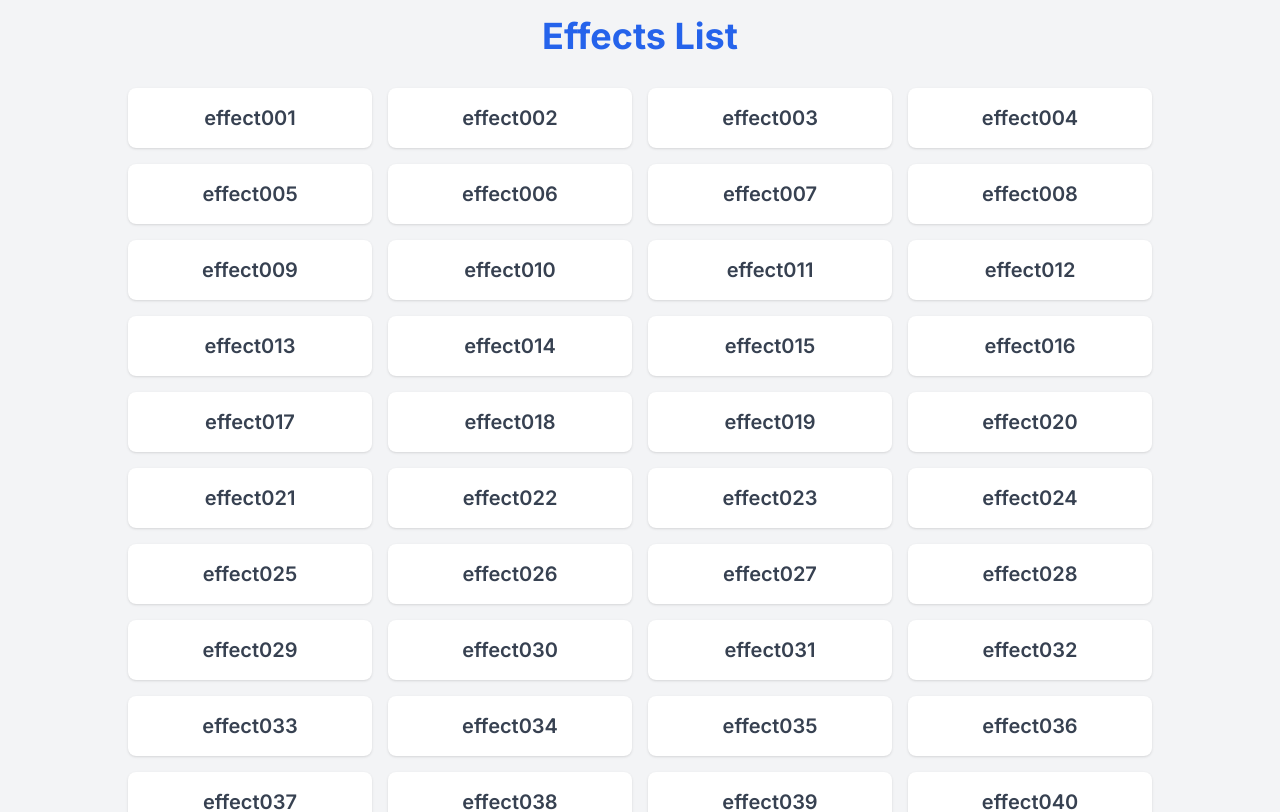
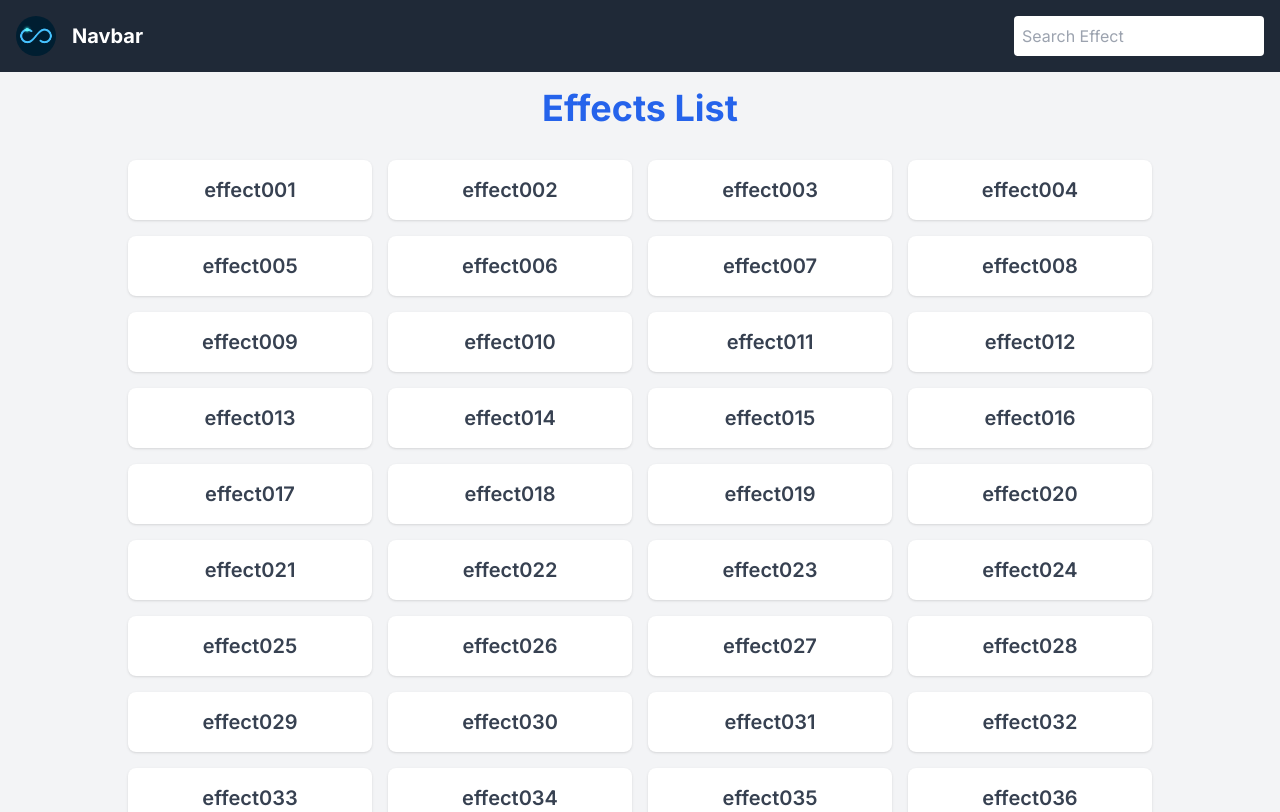
Before and after one commit to Ankur02Sarkar/GSAP, a Next.js app: page / in a window 1280 px wide. Shown: the top 812 px of the page. Built offline with nearby package versions, Linux system fonts and the light colour scheme.

Commit message:
added navbar

```diff
--- a/src/app/layout.js
+++ b/src/app/layout.js
@@ -1,5 +1,6 @@
 import { Inter } from "next/font/google";
 import "./globals.css";
+import Navbar from "@/components/Navbar";
 
 const inter = Inter({ subsets: ["latin"] });
 
@@ -11,7 +12,10 @@ export const metadata = {
 export default function RootLayout({ children }) {
   return (
     <html lang="en" className="">
-      <body className={inter.className}>{children}</body>
+      <body className={inter.className}>
+        <Navbar />
+        {children}
+      </body>
     </html>
   );
 }
--- /dev/null
+++ b/src/components/Navbar.js
@@ -0,0 +1,71 @@
+"use client";
+import React, { useState } from "react";
+import { useRouter } from "next/navigation";
+import Infinity from "@/assets/infinity.gif";
+import Image from "next/image";
+
+const Navbar = () => {
+  const [searchTerm, setSearchTerm] = useState("");
+  const [results, setResults] = useState([]);
+  const router = useRouter();
+
+  const handleSearchChange = (e) => {
+    const term = e.target.value;
+    setSearchTerm(term);
+
+    if (term) {
+      const matchedResults = [];
+      for (let i = 0; i <= 128; i++) {
+        const effect = `Effect ${String(i).padStart(3, "0")}`;
+        if (effect.toLowerCase().includes(term.toLowerCase())) {
+          matchedResults.push(effect);
+        }
+      }
+      setResults(matchedResults);
+    } else {
+      setResults([]);
+    }
+  };
+
+  const handleResultClick = (effect) => {
+    const effectNumber = effect.split(" ")[1];
+    router.push(`/effect${effectNumber}`);
+  };
+
+  return (
+    <div className="bg-gray-800 p-4 flex items-center justify-between">
+      <div className="flex items-center">
+        <Image
+          src={Infinity}
+          alt="Logo"
+          className="h-10 w-10 mr-4 rounded-full object-cover"
+        />
+        <span className="text-white font-bold text-xl">Navbar</span>
+      </div>
+      <div className="relative">
+        <input
+          type="text"
+          value={searchTerm}
+          onChange={handleSearchChange}
+          className="p-2 rounded bg-white"
+          placeholder="Search Effect"
+        />
+        {results.length > 0 && (
+          <ul className="absolute bg-white border rounded mt-1 w-full max-h-48 overflow-auto z-10">
+            {results.map((effect) => (
+              <li
+                key={effect}
+                className="p-2 hover:bg-gray-200 cursor-pointer"
+                onClick={() => handleResultClick(effect)}
+              >
+                {effect}
+              </li>
+            ))}
+          </ul>
+        )}
+      </div>
+    </div>
+  );
+};
+
+export default Navbar;
```
Also changed, not shown: src/assets/infinity.gif (added).
